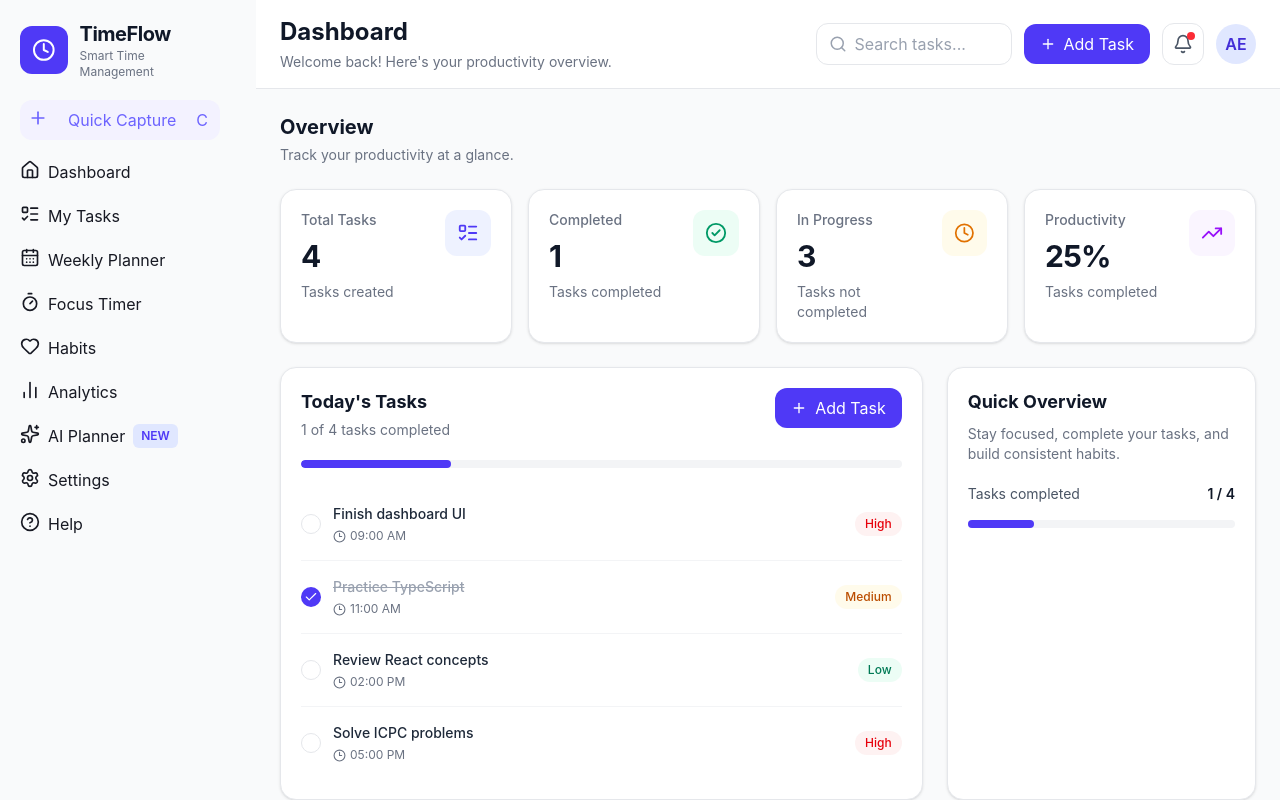
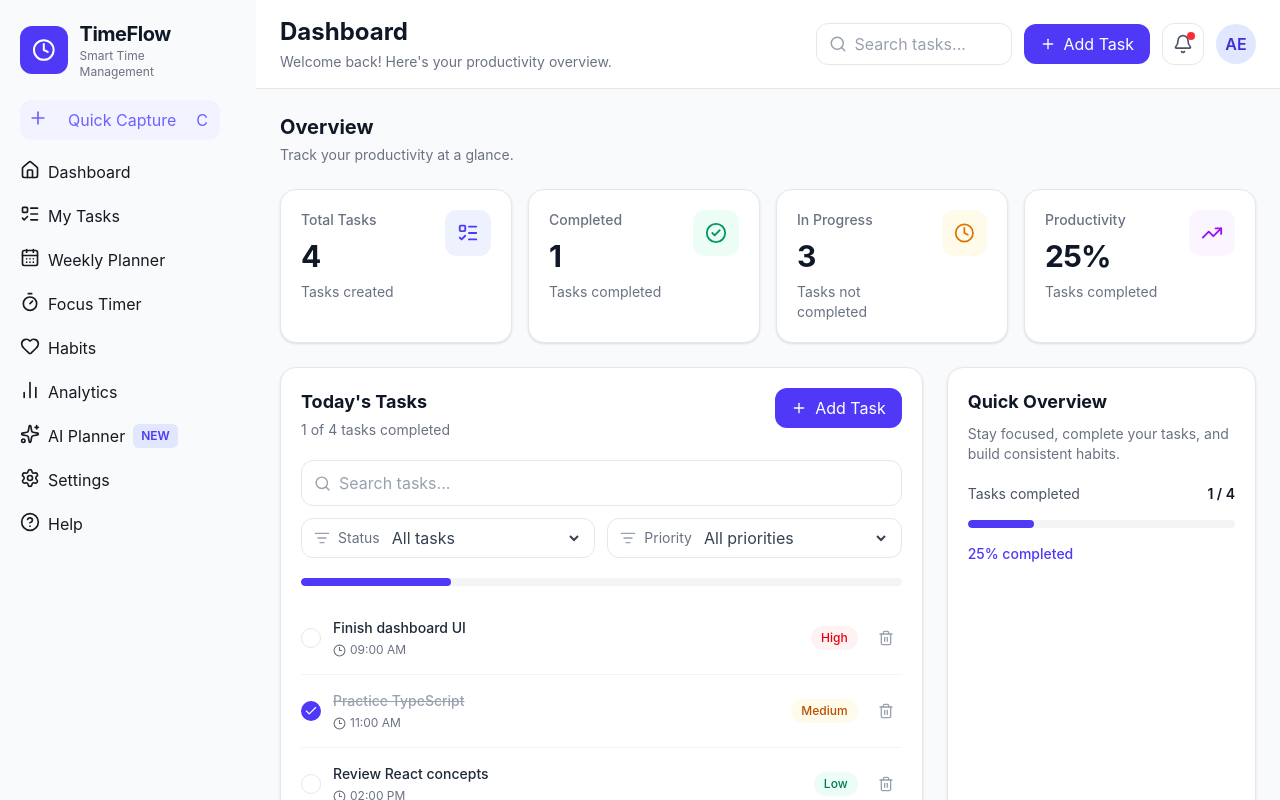
Before and after one commit to Abdo1454/timeflow, a React (Vite) app: page / in a window 1280 px wide. Built offline with nearby package versions, Linux system fonts and the light colour scheme.

Commit message:
feat(dashboard): add task search filters and delete

```diff
--- a/src/features/dashboard/components/TodayTasks.tsx
+++ b/src/features/dashboard/components/TodayTasks.tsx
@@ -1,28 +1,68 @@
 
-import { Check, Clock3, Plus } from "lucide-react";
+import { useState } from "react";
+import {
+  Check,
+  Clock3,
+  Plus,
+  Search,
+  ListFilter,
+  Trash2,
+} from "lucide-react";
+
 import Button from "../../../components/ui/Button";
 import { priorityStyles, type Task } from "../data/data";
 
 type TodayTaskProps = {
   tasks: Task[];
   onToggleTask: (id: number) => void;
+  onDeleteTask: (id: number) => void;
   onAddTaskClick: () => void;
 };
 
 export default function TodayTask({
   tasks,
   onToggleTask,
+  onDeleteTask,
   onAddTaskClick,
 }: TodayTaskProps) {
-  const completedCount = tasks.filter((task) => task.completed).length;
+  const [searchQuery, setSearchQuery] = useState("");
+  const [statusFilter, setStatusFilter] = useState("All");
+  const [priorityFilter, setPriorityFilter] = useState("All");
+
+  const completedCount = tasks.filter(
+    (task) => task.completed
+  ).length;
+
+  const filteredTasks = tasks.filter((task) => {
+    const matchesSearch = task.title
+      .toLowerCase()
+      .includes(searchQuery.trim().toLowerCase());
+
+    const matchesStatus =
+      statusFilter === "All" ||
+      (statusFilter === "Completed" && task.completed) ||
+      (statusFilter === "In Progress" && !task.completed);
+
+    const matchesPriority =
+      priorityFilter === "All" ||
+      task.priority === priorityFilter;
+
+    return matchesSearch && matchesStatus && matchesPriority;
+  });
+
+  const progress = tasks.length
+    ? Math.round((completedCount / tasks.length) * 100)
+    : 0;
 
   return (
     <section className="rounded-2xl border border-gray-200 bg-white p-5 shadow-sm">
-      <div className="flex items-start justify-between gap-3">
+      {/* Header */}
+      <div className="flex flex-col justify-between gap-3 sm:flex-row sm:items-start">
         <div>
           <h2 className="text-lg font-bold text-gray-900">
             Today's Tasks
           </h2>
+
           <p className="mt-1 text-sm text-gray-500">
             {completedCount} of {tasks.length} tasks completed
           </p>
@@ -37,20 +77,88 @@ export default function TodayTask({
         </Button>
       </div>
 
-      <div className="mt-5 h-2 overflow-hidden rounded-full bg-gray-100">
-        <div
-          className="h-full rounded-full bg-indigo-600 transition-all"
-          style={{
-            width: `${
-              tasks.length ? (completedCount / tasks.length) * 100 : 0
-            }%`,
-          }}
+      {/* Search */}
+      <div className="mt-5 flex items-center gap-2 rounded-xl border border-gray-200 px-3 py-2.5 focus-within:border-indigo-400">
+        <Search
+          size={17}
+          className="shrink-0 text-gray-400"
+        />
+
+        <input
+          type="search"
+          value={searchQuery}
+          onChange={(event) => setSearchQuery(event.target.value)}
+          placeholder="Search tasks..."
+          aria-label="Search tasks"
+          className="w-full bg-transparent text-sm outline-none placeholder:text-gray-400"
         />
       </div>
 
-      <div className="mt-5 divide-y divide-gray-100">
-        {tasks.map((task) => (
-          <div key={task.id} className="flex items-center gap-3 py-4">
+      {/* Filters */}
+      <div className="mt-3 grid grid-cols-1 gap-3 sm:grid-cols-2">
+        <label className="flex items-center gap-2 rounded-xl border border-gray-200 px-3 py-2">
+          <ListFilter
+            size={16}
+            className="shrink-0 text-gray-400"
+          />
+
+          <span className="text-sm text-gray-500">Status</span>
+
+          <select
+            value={statusFilter}
+            onChange={(event) => setStatusFilter(event.target.value)}
+            className="min-w-0 flex-1 bg-transparent text-sm text-gray-700 outline-none"
+          >
+            <option value="All">All tasks</option>
+            <option value="In Progress">In progress</option>
+            <option value="Completed">Completed</option>
+          </select>
+        </label>
+
+        <label className="flex items-center gap-2 rounded-xl border border-gray-200 px-3 py-2">
+          <ListFilter
+            size={16}
+            className="shrink-0 text-gray-400"
+          />
+
+          <span className="text-sm text-gray-500">Priority</span>
+
+          <select
+            value={priorityFilter}
+            onChange={(event) => setPriorityFilter(event.target.value)}
+            className="min-w-0 flex-1 bg-transparent text-sm text-gray-700 outline-none"
+          >
+            <option value="All">All priorities</option>
+            <option value="High">High</option>
+            <option value="Medium">Medium</option>
+            <option value="Low">Low</option>
+          </select>
+        </label>
+      </div>
+
+      {/* Progress */}
+      <div
+        className="mt-5 h-2 overflow-hidden rounded-full bg-gray-100"
+        role="progressbar"
+        aria-label="Task completion progress"
+        aria-valuemin={0}
+        aria-valuemax={100}
+        aria-valuenow={progress}
+      >
+        <div
+          className="h-full rounded-full bg-indigo-600 transition-all duration-300"
+          style={{ width: `${progress}%` }}
+        />
+      </div>
+
+      {/* Task list */}
+      <div className="mt-4 divide-y divide-gray-100">
+        {filteredTasks.length > 0 ? (
+          filteredTasks.map((task) => (
+            <div
+              key={task.id}
+              className="flex items-center gap-3 py-4"
+            >
               <Button
                 type="button"
                 variant={task.completed ? "primary" : "outline"}
@@ -77,6 +185,7 @@ export default function TodayTask({
                 >
                   {task.title}
                 </p>
+
                 <p className="mt-1 flex items-center gap-1 text-xs text-gray-500">
                   <Clock3 size={13} />
                   {task.time}
@@ -88,9 +197,39 @@ export default function TodayTask({
               >
                 {task.priority}
               </span>
+
+              <button
+                type="button"
+                onClick={() => onDeleteTask(task.id)}
+                aria-label={`Delete ${task.title}`}
+                title="Delete task"
+                className="shrink-0 rounded-lg p-2 text-gray-400 transition hover:bg-red-50 hover:text-red-600"
+              >
+                <Trash2 size={16} />
+              </button>
             </div>
-        ))}
+          ))
+        ) : (
+          <div className="py-10 text-center">
+            <Search
+              className="mx-auto text-gray-300"
+              size={28}
+            />
+
+            <p className="mt-3 text-sm font-medium text-gray-700">
+              No tasks found
+            </p>
+
+            <p className="mt-1 text-xs text-gray-500">
+              Try changing your search or filters.
+            </p>
           </div>
+        )}
+      </div>
+
+      <p className="mt-3 text-xs text-gray-400">
+        Showing {filteredTasks.length} of {tasks.length} tasks
+      </p>
     </section>
   );
 }
--- /dev/null
+++ b/src/features/dashboard/hooks/useTasks.ts
@@ -0,0 +1,48 @@
+
+import { useEffect, useState } from "react";
+import { initialTasks, type Task } from "../data/data";
+
+const STORAGE_KEY = "timeFlow-tasks";
+
+export default function useTasks() {
+  const [tasks, setTasks] = useState<Task[]>(() => {
+    try {
+      const savedTasks = localStorage.getItem(STORAGE_KEY);
+
+      if (savedTasks) {
+        const parsedTasks: unknown = JSON.parse(savedTasks);
+
+        if (Array.isArray(parsedTasks)) {
+          return parsedTasks as Task[];
+        }
+      }
+    } catch (error) {
+      console.error("Failed to load tasks:", error);
+    }
+
+    return initialTasks;
+  });
+
+  useEffect(() => {
+    try {
+      localStorage.setItem(
+        STORAGE_KEY,
+        JSON.stringify(tasks)
+      );
+    } catch (error) {
+      console.error("Failed to save tasks:", error);
+    }
+  }, [tasks]);
+
+  function deleteTask(id: number) {
+    setTasks((currentTasks) =>
+      currentTasks.filter((task) => task.id !== id)
+    );
+  }
+
+  return {
+    tasks,
+    setTasks,
+    deleteTask,
+  };
+}
--- a/src/features/dashboard/pages/DashboardPage.tsx
+++ b/src/features/dashboard/pages/DashboardPage.tsx
@@ -1,5 +1,5 @@
 
-import { useState, type ComponentType } from "react";
+import type { Dispatch, SetStateAction } from "react";
 import {
   ListTodo,
   CheckCircle2,
@@ -10,57 +10,45 @@ import {
 import StatsCard from "../components/StatsCard";
 import ProductivityChart from "../components/ProductivityChart";
 import TodayTask from "../components/TodayTasks";
-import AddTaskModal, { type NewTask } from "../components/AddTaskModal";
-import { initialTasks, type Task } from "../data/data";
+import type { Task } from "../data/data";
 
-type TodayTaskProps = {
+type DashboardPageProps = {
   tasks: Task[];
-  onToggleTask: (id: number) => void;
+  allTasks?: Task[];
+  setTasks: Dispatch<SetStateAction<Task[]>>;
+  onDeleteTask: (id: number) => void;
   onAddTaskClick: () => void;
 };
 
-const TodayTaskWithProps = TodayTask as unknown as ComponentType<TodayTaskProps>;
-
-export default function DashboardPage() {
-  const [tasks, setTasks] = useState<Task[]>(initialTasks);
-  const [isModalOpen, setIsModalOpen] = useState(false);
-
+export default function DashboardPage({
+  tasks,
+  allTasks = tasks,
+  setTasks,
+  onDeleteTask,
+  onAddTaskClick,
+}: DashboardPageProps) {
   function toggleTask(id: number) {
-    setTasks((current) =>
-      current.map((task) =>
-        task.id === id ? { ...task, completed: !task.completed } : task
+    setTasks((currentTasks) =>
+      currentTasks.map((task) =>
+        task.id === id
+          ? { ...task, completed: !task.completed }
+          : task
       )
     );
   }
 
-  function handleAddTask(newTask: NewTask) {
-    const formattedTime = new Date(
-      `2000-01-01T${newTask.time}:00`
-    ).toLocaleTimeString("en-US", {
-      hour: "2-digit",
-      minute: "2-digit",
-    });
+  const completedCount = allTasks.filter(
+    (task) => task.completed
+  ).length;
 
-    setTasks((current) => [
-      ...current,
-      {
-        id: Date.now(),
-        title: newTask.title,
-        time: formattedTime,
-        priority: newTask.priority,
-        completed: false,
-      },
-    ]);
-
-    setIsModalOpen(false);
-  }
-
-  const completedCount = tasks.filter((task) => task.completed).length;
+  const productivity = allTasks.length
+    ? Math.round((completedCount / allTasks.length) * 100)
+    : 0;
 
   const stats = [
     {
       title: "Total Tasks",
-      value: tasks.length,
+      value: allTasks.length,
       description: "Tasks created",
       icon: ListTodo,
       iconClassName: "bg-indigo-50 text-indigo-600",
@@ -74,16 +62,14 @@ export default function DashboardPage() {
     },
     {
       title: "In Progress",
-      value: tasks.length - completedCount,
+      value: allTasks.length - completedCount,
       description: "Tasks not completed",
       icon: Clock,
       iconClassName: "bg-amber-50 text-amber-600",
     },
     {
       title: "Productivity",
-      value: tasks.length
-        ? `${Math.round((completedCount / tasks.length) * 100)}%`
-        : "0%",
+      value: `${productivity}%`,
       description: "Tasks completed",
       icon: TrendingUp,
       iconClassName: "bg-purple-50 text-purple-600",
@@ -91,30 +77,37 @@ export default function DashboardPage() {
   ];
 
   return (
-    <>
     <section className="space-y-6">
+      {/* Page heading */}
       <div>
-          <h2 className="text-xl font-bold text-gray-900">Overview</h2>
+        <h2 className="text-xl font-bold text-gray-900">
+          Overview
+        </h2>
+
         <p className="mt-1 text-sm text-gray-500">
           Track your productivity at a glance.
         </p>
       </div>
 
+      {/* Statistics */}
       <div className="grid grid-cols-1 gap-4 sm:grid-cols-2 xl:grid-cols-4">
         {stats.map((stat) => (
           <StatsCard key={stat.title} {...stat} />
         ))}
       </div>
 
+      {/* Tasks and quick overview */}
       <div className="grid grid-cols-1 gap-6 xl:grid-cols-3">
         <div className="xl:col-span-2">
-            <TodayTaskWithProps
+          <TodayTask
             tasks={tasks}
             onToggleTask={toggleTask}
-              onAddTaskClick={() => setIsModalOpen(true)}
+            onAddTaskClick={onAddTaskClick}
+            onDeleteTask={onDeleteTask}
           />
         </div>
 
+        {/* Quick Overview */}
         <aside className="rounded-2xl border border-gray-200 bg-white p-5 shadow-sm">
           <h2 className="text-lg font-bold text-gray-900">
             Quick Overview
@@ -126,34 +119,38 @@ export default function DashboardPage() {
 
           <div className="mt-5 space-y-4">
             <div className="flex items-center justify-between">
-                <span className="text-sm text-gray-600">Tasks completed</span>
+              <span className="text-sm text-gray-600">
+                Tasks completed
+              </span>
+
               <span className="text-sm font-semibold text-gray-900">
-                  {completedCount} / {tasks.length}
+                {completedCount} / {allTasks.length}
               </span>
             </div>
 
-              <div className="h-2 rounded-full bg-gray-100">
             <div
-                  className="h-2 rounded-full bg-indigo-600 transition-all"
-                  style={{
-                    width: `${
-                      tasks.length ? (completedCount / tasks.length) * 100 : 0
-                    }%`,
-                  }}
+              className="h-2 overflow-hidden rounded-full bg-gray-100"
+              role="progressbar"
+              aria-label="Task completion progress"
+              aria-valuemin={0}
+              aria-valuemax={100}
+              aria-valuenow={productivity}
+            >
+              <div
+                className="h-full rounded-full bg-indigo-600 transition-all duration-300"
+                style={{ width: `${productivity}%` }}
               />
             </div>
+
+            <p className="text-sm font-medium text-indigo-600">
+              {productivity}% completed
+            </p>
           </div>
         </aside>
       </div>
 
+      {/* Productivity chart */}
       <ProductivityChart />
     </section>
-
-      <AddTaskModal
-        isOpen={isModalOpen}
-        onClose={() => setIsModalOpen(false)}
-        onAddTask={handleAddTask}
-      />
-    </>
   );
 }
--- a/src/layouts/DashboardLayout.tsx
+++ b/src/layouts/DashboardLayout.tsx
@@ -1,30 +1,32 @@
 
-import { useState, type ComponentType, type Dispatch, type SetStateAction } from "react";
+import { useMemo, useState } from "react";
+
+import useTasks from "../features/dashboard/hooks/useTasks";
 import Header from "./Header";
 import DashboardPage from "../features/dashboard/pages/DashboardPage";
 import AddTaskModal, {
   type NewTask,
 } from "../features/dashboard/components/AddTaskModal";
-import type { Task } from "../features/dashboard/data/data";
-import { initialTasks } from "../features/dashboard/data/data";
-
-type DashboardPageProps = {
-  tasks: Task[];
-  setTasks: Dispatch<SetStateAction<Task[]>>;
-  onAddTaskClick: () => void;
-};
-
-const DashboardPageWithTasks =
-  DashboardPage as unknown as ComponentType<DashboardPageProps>;
 
 export default function DashboardLayout() {
+  const { tasks, setTasks, deleteTask } = useTasks();
+
   const [isModalOpen, setIsModalOpen] = useState(false);
-  const [tasks, setTasks] = useState<Task[]>(initialTasks);
   const [searchQuery, setSearchQuery] = useState("");
+
+  const filteredTasks = useMemo(() => {
+    const query = searchQuery.trim().toLowerCase();
+
+    if (!query) return tasks;
+
+    return tasks.filter((task) =>
+      task.title.toLowerCase().includes(query)
+    );
+  }, [tasks, searchQuery]);
 
   function handleAddTask(newTask: NewTask) {
     const formattedTime = new Date(
-      `2000-01-01T${newTask.time}:00`,
+      `2000-01-01T${newTask.time}:00`
     ).toLocaleTimeString("en-US", {
       hour: "2-digit",
       minute: "2-digit",
@@ -43,9 +45,6 @@ export default function DashboardLayout() {
 
     setIsModalOpen(false);
   }
-  const filteredTasks = tasks.filter((task) =>
-  task.title.toLowerCase().includes(searchQuery.trim().toLowerCase())
-);
 
   return (
     <div className="flex h-screen flex-col overflow-hidden bg-gray-50">
@@ -58,11 +57,12 @@ export default function DashboardLayout() {
       </header>
 
       <main className="min-h-0 flex-1 overflow-y-auto p-6">
-      <DashboardPageWithTasks
-  tasks={filteredTasks}
-  setTasks={setTasks}
-  onAddTaskClick={() => setIsModalOpen(true)}
-/>
+        <DashboardPage
+          tasks={filteredTasks}
+          setTasks={setTasks}
+          onDeleteTask={deleteTask}
+          onAddTaskClick={() => setIsModalOpen(true)}
+        />
       </main>
 
       <AddTaskModal
```
Lines whose indentation alone changed are shown as unchanged.
